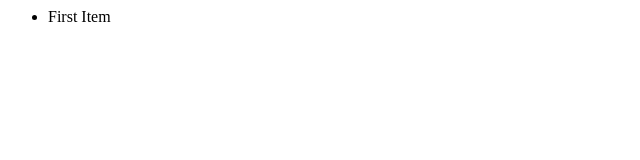
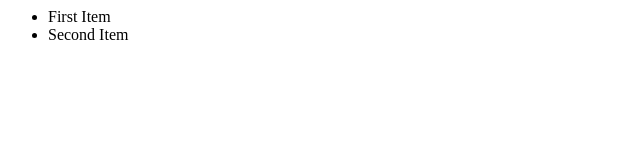
Before and after one commit to lsams31766/newGitTest, a plain HTML site: page index.html in a window 1280 px wide. Shown: the full height of the page, 0-640 px from the left. Drawn offline with Linux system fonts and the light colour scheme.

Commit message:
made changes

```diff
--- a/index.html
+++ b/index.html
@@ -2,6 +2,8 @@
 <body>
 	<ul>
 		<li>First Item</li>
+		<li>Second Item</li>
+
 	</ul>
 </body>
 </html>
```
